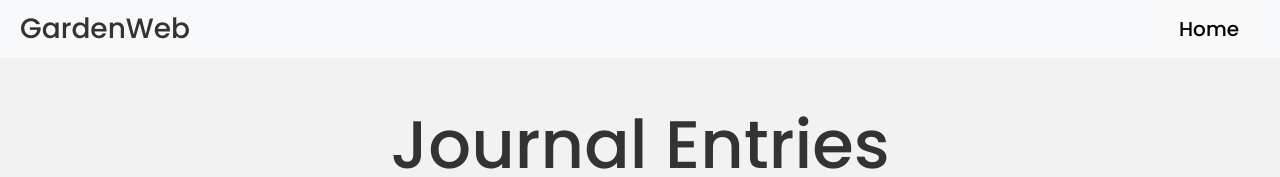
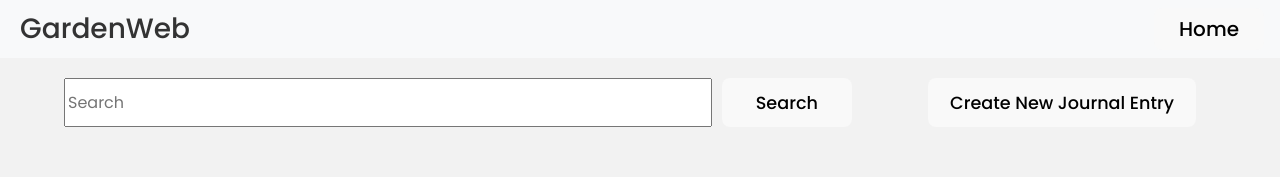
Before and after one commit to SYee50/GardenWeb, a React (Vite) app in the folder gardenweb/: page / in a window 1280 px wide. Shown: the top 177 px of the page. Built offline with nearby package versions, Linux system fonts and the light colour scheme; no server answers; the database is empty.

Commit message:
modify routes

```diff
--- a/gardenweb/src/App.jsx
+++ b/gardenweb/src/App.jsx
@@ -1,12 +1,23 @@
 import './App.css'
 import ReadEntries from './components/ReadEntries'
+import { Link } from 'react-router-dom'
 
 function App() {
   return (
     <div>
-      {/* search bar */}
-      {/* create new journal entry button */}
+      {/* search bar and crate button */}
+      <div style={{display: 'flex', width: '90%', margin: "20px auto", borderRadius: "15px"}}>
+          <div style={{display: 'flex', width: '75%'}}>
+            <input style={{width: '75%', marginRight: "10px"}} type="search" placeholder="Search" aria-label="Search" />
+            <button style={{width: '15%'}} type="submit">Search</button>
+          </div>
+          <Link to={'/create'} >
+            <button>Create New Journal Entry</button>
+          </Link>
+      </div>
+
       <h1 id="home-title" >Journal Entries</h1>
+
       <ReadEntries />
     </div>
   )
--- a/gardenweb/src/main.jsx
+++ b/gardenweb/src/main.jsx
@@ -7,6 +7,7 @@ import { BrowserRouter, Route, Routes } from "react-router-dom"
 import Layout from './components/Layout';
 import EditEntryPage from './pages/EditEntryPage.jsx'
 import MoreEntryPage from './pages/MoreEntryPage.jsx'
+import CreateEntryPage from './pages/CreateEntryPage.jsx'
 
 
 ReactDOM.createRoot(document.getElementById('root')).render(
@@ -17,6 +18,8 @@ ReactDOM.createRoot(document.getElementById('root')).render(
       {/* Nesting sets up layout on top of the rest of the page component */}
       <Route path="/" element={<Layout />}>
         <Route index={true} element={<App />} />
+        <Route path='/create' element={<CreateEntryPage />} />
+
         {/* Dynamic links that change based on id */}
         <Route path='/edit/:id' element={<EditEntryPage />}/>
         <Route path='/more/:id' element={<MoreEntryPage />}/>
```
